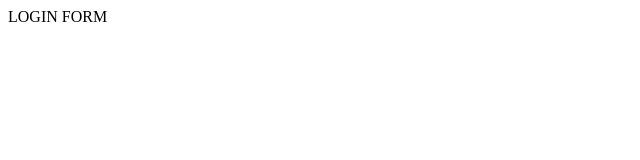
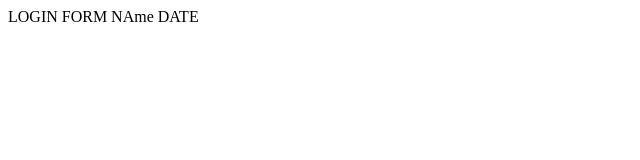
Before and after one commit to me-sathish/test, a plain HTML site: page login.html in a window 1280 px wide. Shown: the whole page, without its empty margins (0-640 px from the left). Drawn offline with Linux system fonts and the light colour scheme.

Commit message:
name added

```diff
--- a/login.html
+++ b/login.html
@@ -4,5 +4,7 @@
   </head>
   <body>
     LOGIN FORM
+    NAme
+    DATE
   </body>
 </html>
```
